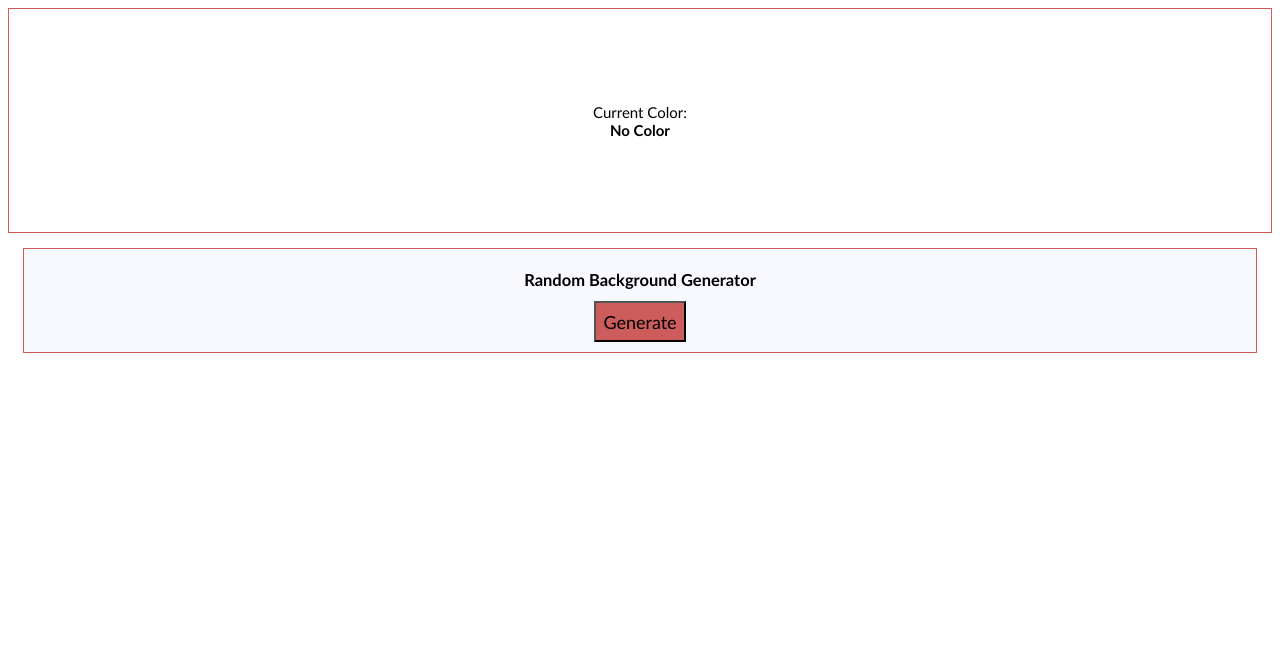
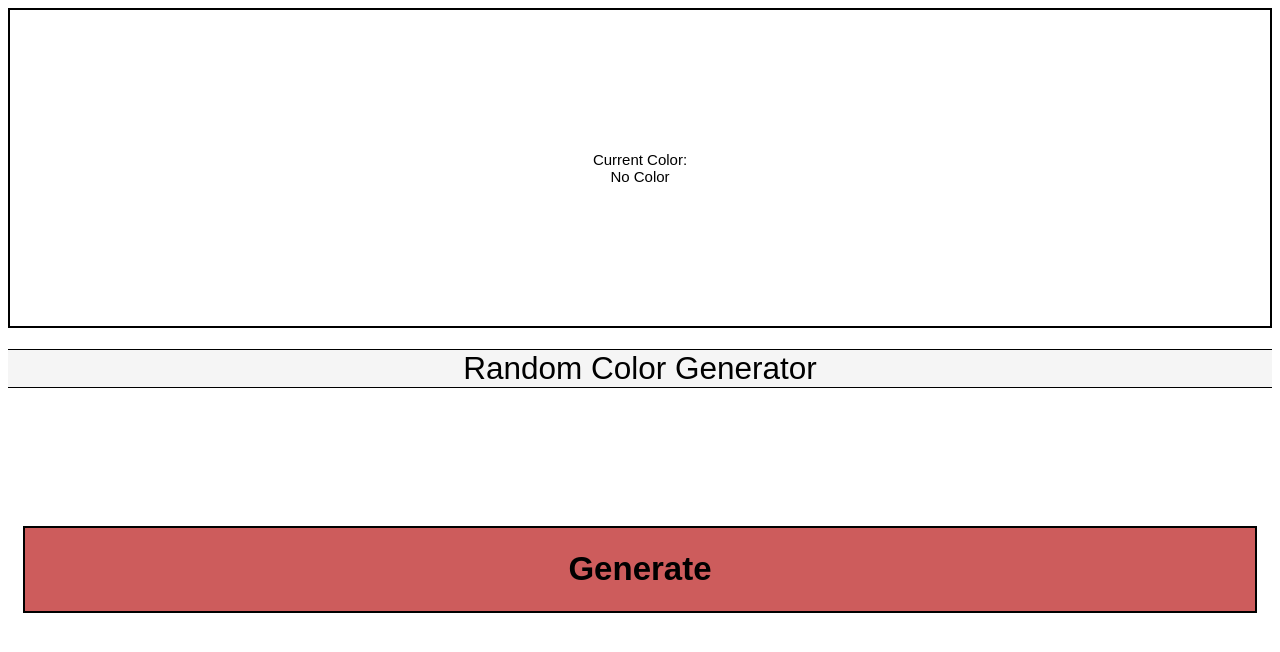
Before and after one commit to kashifnez/project4_colorchange, a plain HTML site: page index.html in a window 1280 px wide. Drawn offline with Linux system fonts and the light colour scheme; a web font is replaced by a local one.

Commit message:
pcmode_added

```diff
--- a/index.html
+++ b/index.html
@@ -19,9 +19,8 @@
                 <!-- Project -->
 
   <div class="generate">Current Color:<strong> <span > No Color  </span></strong></div>
-
+  <h1>Random Color Generator</h1>
   <div class="btn">
-    <h1>Random Background Generator</h1>
     <button type="button"> Generate </button>
   </div>
 
--- a/style.css
+++ b/style.css
@@ -1,31 +1,45 @@
+@import url('https://fonts.googleapis.com/css2?family=Amaranth:wght@400;700&display=swap');
+
 *{
+    font-weight: 400;
     font-size: 15px;
     box-sizing: border-box;
-    font-family: 'Gill Sans', 'Gill Sans MT', Calibri, 'Trebuchet MS';
+    font-family: 'Amaranth', sans-serif;
 }
 
 .generate, .btn{
-   height: 15rem;
+   height: 40vh;
    display: flex;
    flex-flow: column;
    align-items: center;
    justify-content: center;
-   border: 0.1px solid indianred;
+   border: 2px solid black;
 }
 body .btn{
-  height: 7rem;
+  height: 40vh;
   margin: 1rem;
-  background-color: ghostwhite;
+  display: flex;
+  flex-flow: column;
+  align-items: center;
+  justify-content: center;
+  border: none;
 }
 
 
 button{
-  padding: 0.5rem;
-  font-size: 1.2rem;
+  border: 2px solid black;
+  font-weight: 700;
+  width: 100%;
+  padding: 1.5rem;
+  font-size: 2.2rem;
   text-align: center;
   background-color: indianred;
   color: black;
 }
 body h1{
-  font-size: 1.1rem !important;
+  background-color: whitesmoke;
+  font-size: 2.1rem !important;
+  text-align: center;
+  border-top: 1px solid black;
+  border-bottom: 1px solid black;
 }
```
